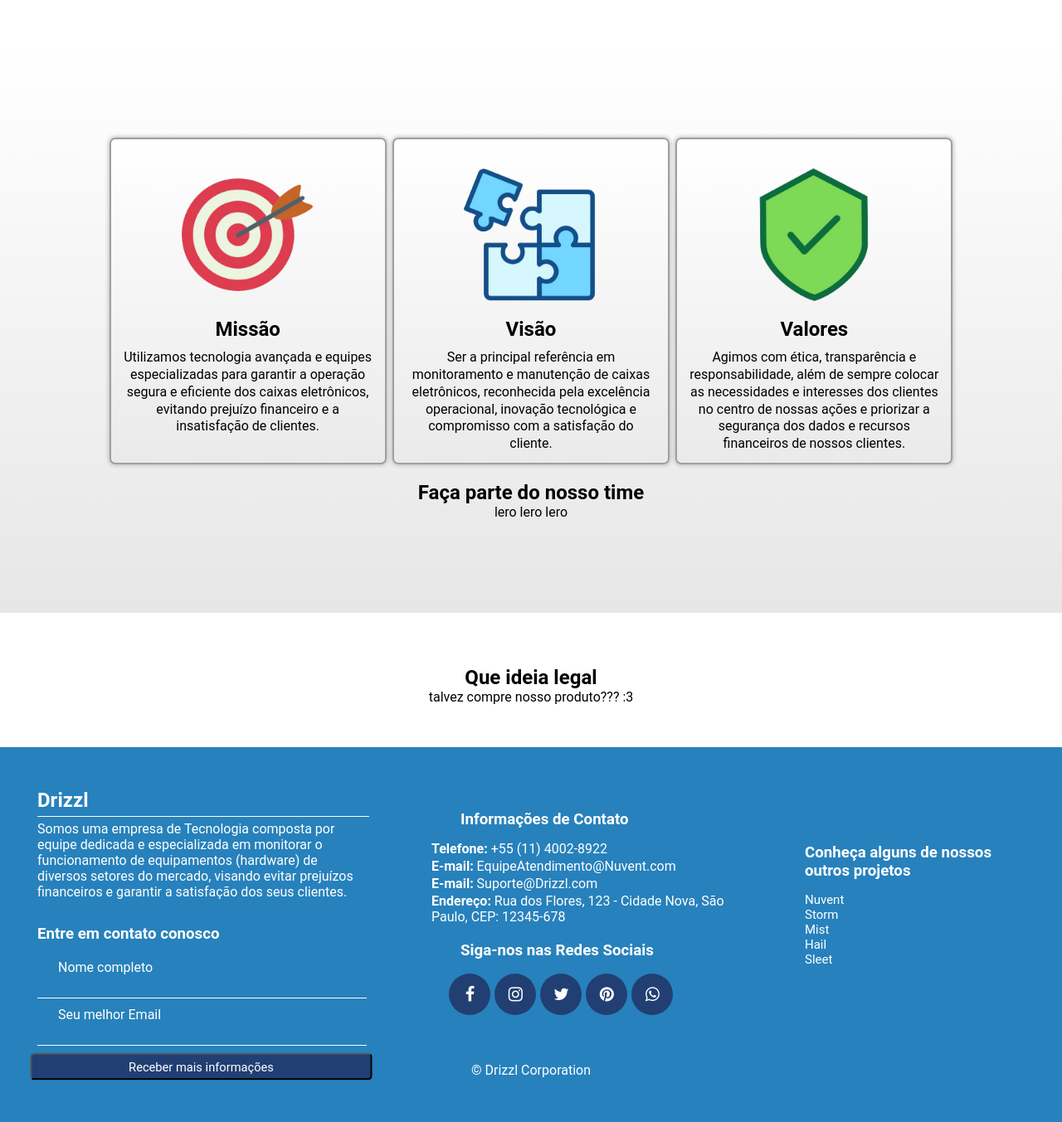
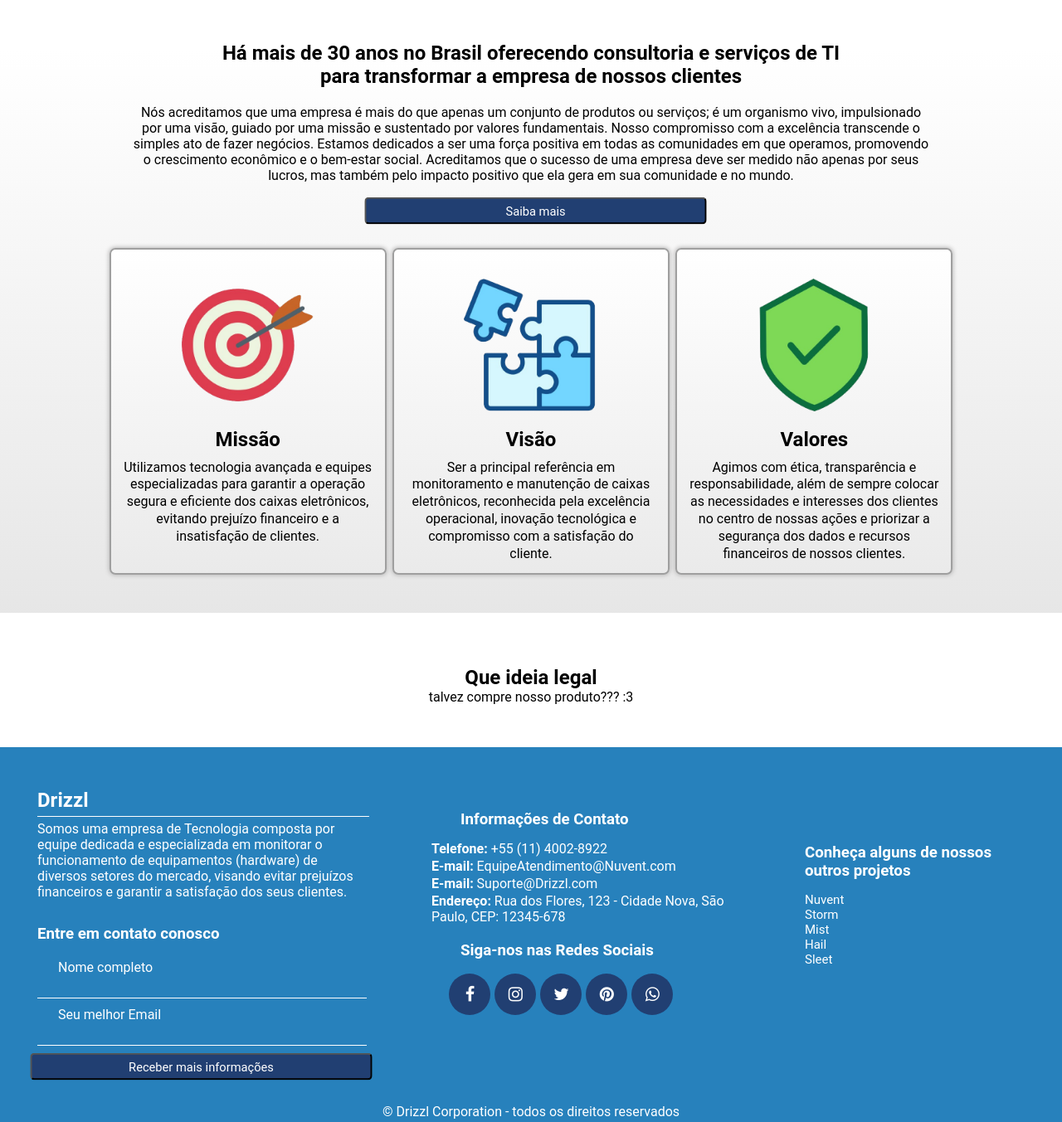
Before and after one commit to Nuvent-Grupo02/ProjetoATM, a plain HTML site: page index.html in a window 1280 px wide. Shown: the part 740-2093 px from the top of the page at 83% size. Drawn offline with Linux system fonts and the light colour scheme.

Commit message:
Inclusão de texto na area 'sobre' + ajuste no footer

```diff
--- a/footer.css
+++ b/footer.css
@@ -23,7 +23,7 @@
 
 .footer .conteudo .sobre_empresa{
     width: 400px;
-    height: 300px;
+    height: 350px;
     color: #fff;
 
     padding: 30px;
--- a/index.html
+++ b/index.html
@@ -35,6 +35,19 @@
 			<img src="assets/wave.svg" alt="">
 
 			<div class="sobre">
+
+				<div class="sobre_introducao">
+
+					<h1 class="sobre_headline">Há mais de 30 anos no Brasil oferecendo consultoria e serviços de TI<br>para transformar a empresa de nossos clientes</h1>
+					<p class="sobre_descricao">Nós acreditamos que uma empresa é mais do que apenas um conjunto de produtos ou serviços; é um organismo vivo, impulsionado por uma visão, guiado por uma missão e sustentado por valores fundamentais. Nosso compromisso com a excelência transcende o simples ato de fazer negócios. Estamos dedicados a ser uma força positiva em todas as comunidades em que operamos, promovendo o crescimento econômico e o bem-estar social. Acreditamos que o sucesso de uma empresa deve ser medido não apenas por seus lucros, mas também pelo impacto positivo que ela gera em sua comunidade e no mundo.</p>
+
+					<button>Saiba mais</button>
+
+				</div>
+
+
+
+
 				<div class="sobre_missao">
 					<div class="item">
 						<img src="assets/Missao.png" alt="Missão">
@@ -54,8 +67,7 @@
 						<p>Agimos com ética, transparência e responsabilidade, além de sempre colocar as necessidades e interesses dos clientes no centro de nossas ações e priorizar a segurança dos dados e recursos financeiros de nossos clientes.</p>
 					</div>
 				</div>
-				<h1 id="facaParte">Faça parte do nosso time</h1>
-				<p>lero lero lero</p>
+
 			</div>
 
 				<!--  TEXTO PARA PREENCHER O SOBRE
@@ -133,7 +145,7 @@
 			</div>
 
 
-			<p style="color: #fff;">&copy; Drizzl Corporation</p>
+			<p style="color: #fff;">&copy; Drizzl Corporation - todos os direitos reservados</p>
 
 		</section>
 	</body>
--- a/style.css
+++ b/style.css
@@ -137,11 +137,31 @@ section.conteudo img {
 
 }
 
+.conteudo .sobre .sobre_introducao{
+    display: flex;
+    align-items: center;
+    justify-content: center;
+    flex-direction: column;
+    width: 75%;
+}
+
+.conteudo .sobre .sobre_introducao p{
+    margin-top: 20px;
+    margin-bottom: 10px;
+}
+
+.conteudo .sobre .sobre_introducao button{
+    margin-top: 8px;
+    margin-bottom: 30px;
+}
 .conteudo .sobre_missao{
 
     display: flex;
     justify-content: space-around;
+    align-items: start;
     width: 80%;
+    height: auto;
+    margin-top: 0;
 }
 
 .conteudo .sobre .item {
@@ -152,6 +172,7 @@ section.conteudo img {
     border: solid rgb(159, 159, 159);
     border-width: 2px;
     border-radius: 7px;
+    margin-top: 0;
 
 
     width: 300px;
@@ -164,6 +185,7 @@ section.conteudo img {
 
 .conteudo .sobre #facaParte{
     margin-top: 20px;
+    margin-bottom: 10px;
 }
 .conteudo .sobre .item img {
     width: 200px;
```
